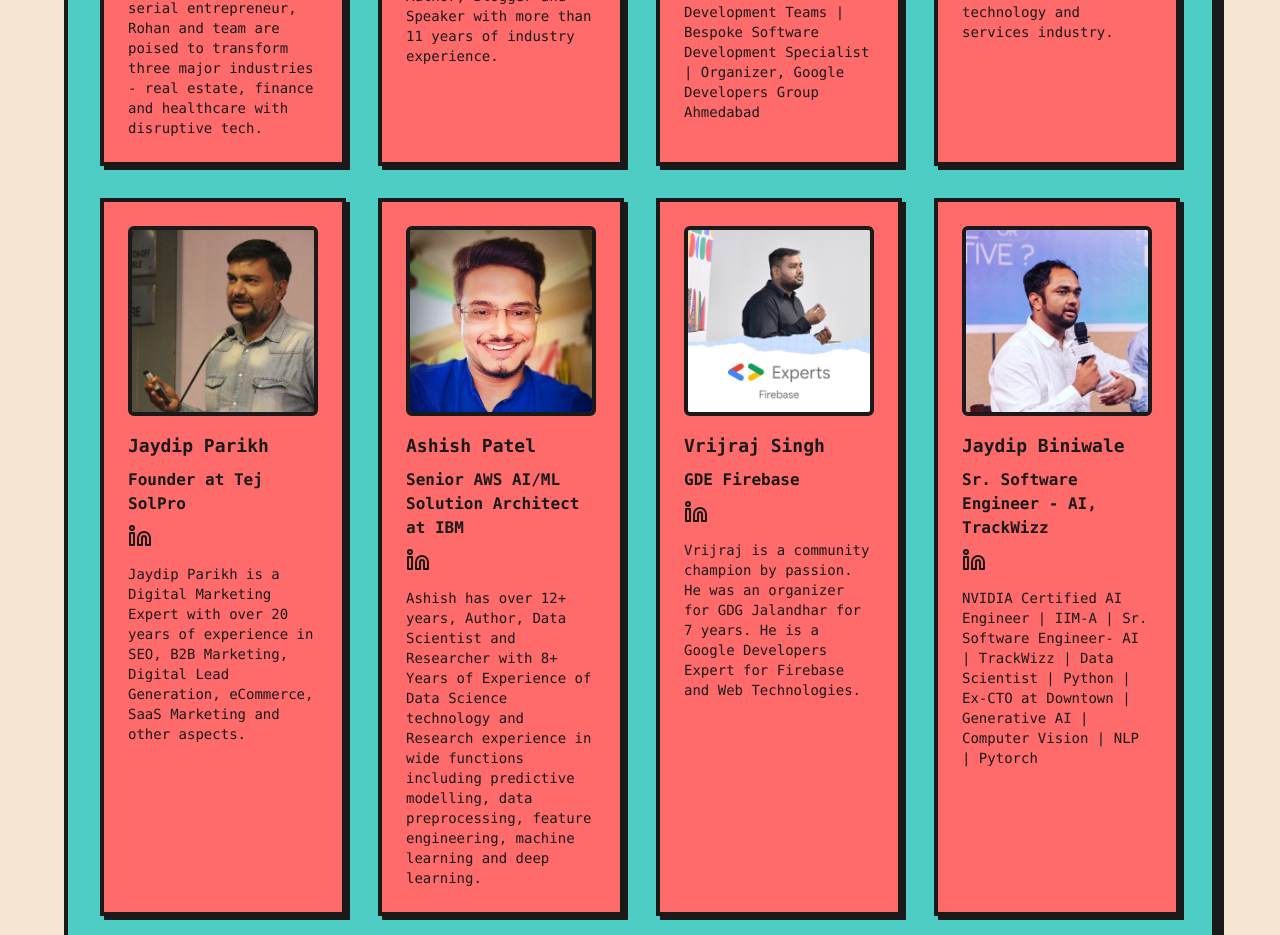
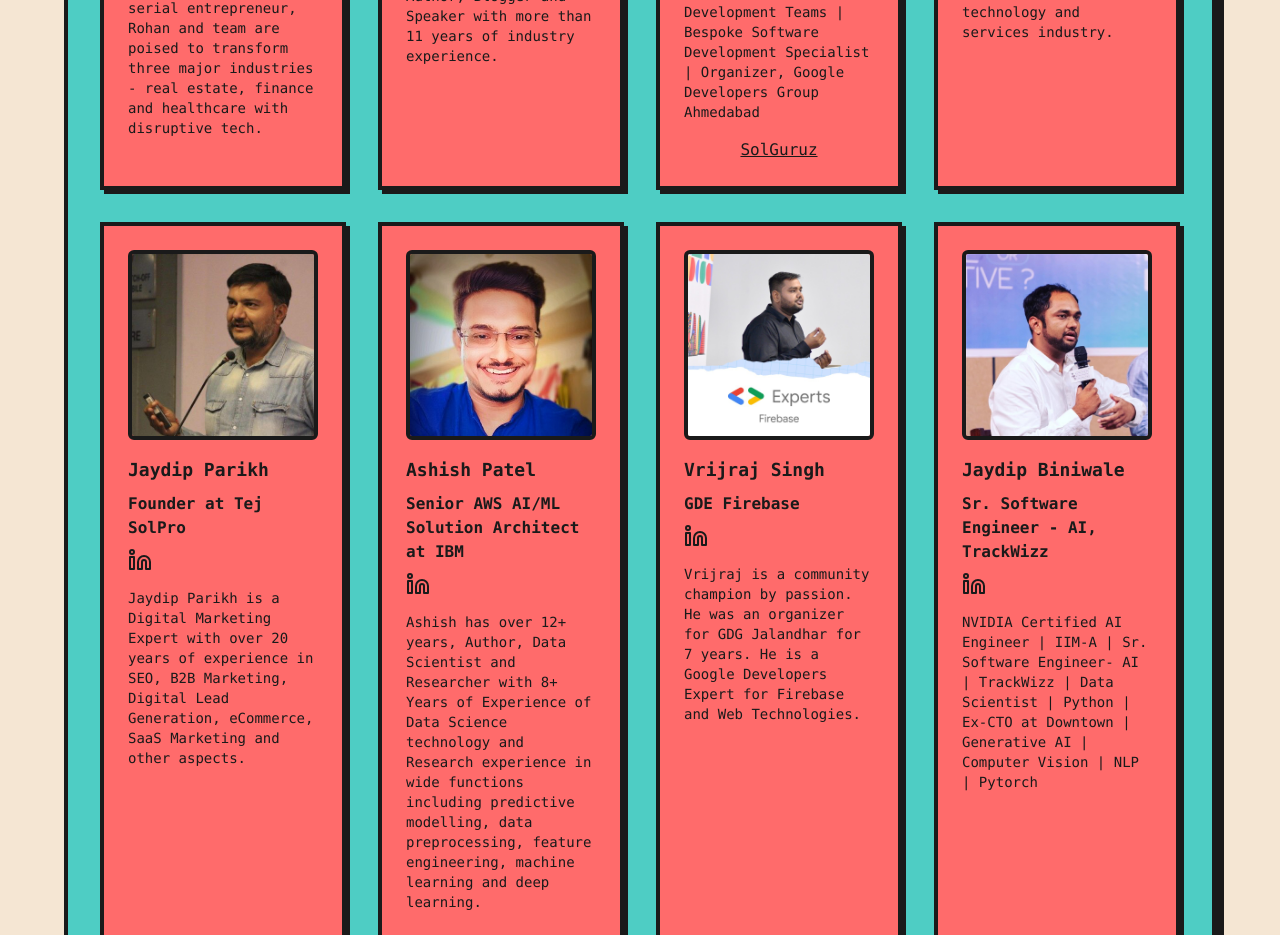
Before and after one commit to gdg-da/devolution, a Next.js app: page /speakers in a window 1280 px wide. Shown: the part 860-1795 px from the top of the page. Built offline with nearby package versions, Linux system fonts and the light colour scheme; a web font is replaced by a local one.

Commit message:
feat(speakers): add link and linkText props to SpeakerCard component

```diff
--- a/src/components/SpeakersPage.tsx
+++ b/src/components/SpeakersPage.tsx
@@ -14,9 +14,11 @@ interface SpeakerProps {
     linkedin: string;
     position: string;
     about: string;
+    link: string;
+    linkText: string;
 }
 
-const SpeakerCard: React.FC<SpeakerProps> = ({ name, photo, linkedin, position, about }) => (
+const SpeakerCard: React.FC<SpeakerProps> = ({ name, photo, linkedin, position, about, link, linkText }) => (
     <div className="bg-[#ff6b6b] p-6 border-4 border-[#1a1a1a] shadow-neo hover:translate-x-1 hover:-translate-y-1 transition-transform">
         <div className="flex flex-col mb-4">
             <Image src={photo} alt={name} width={1500} height={1500} className="mx-auto w-40 lg:w-52 rounded-md border-4 border-[#1a1a1a] mb-4" />
@@ -31,8 +33,9 @@ const SpeakerCard: React.FC<SpeakerProps> = ({ name, photo, linkedin, position,
             </div>
         </div>
         <p className="text-sm">{about}</p>
+        {link && (<a href={link} target="_blank" rel="noopener noreferrer" className="text-[#1a1a1a] hover:text-[#4ecdc4] underline mt-4 block text-center">{linkText}</a>)}
     </div>
-)
+);
 
 const speakers: SpeakerProps[] = [
     {
@@ -54,7 +57,9 @@ const speakers: SpeakerProps[] = [
         photo: "/PareshMayani.jpg",
         linkedin: "https://www.linkedin.com/in/pareshmayani/",
         position: "Founder & CEO at SolGuruz",
-        about: "Tech Innovator | Crafting Pixel-Perfect Software Solutions | Expert in Offshore Development Teams | Bespoke Software Development Specialist | Organizer, Google Developers Group Ahmedabad"
+        about: "Tech Innovator | Crafting Pixel-Perfect Software Solutions | Expert in Offshore Development Teams | Bespoke Software Development Specialist | Organizer, Google Developers Group Ahmedabad",
+        link: "https://solguruz.com/",
+        linkText: "SolGuruz"
     },
     {
         name: "Abhinav Raj",
```
